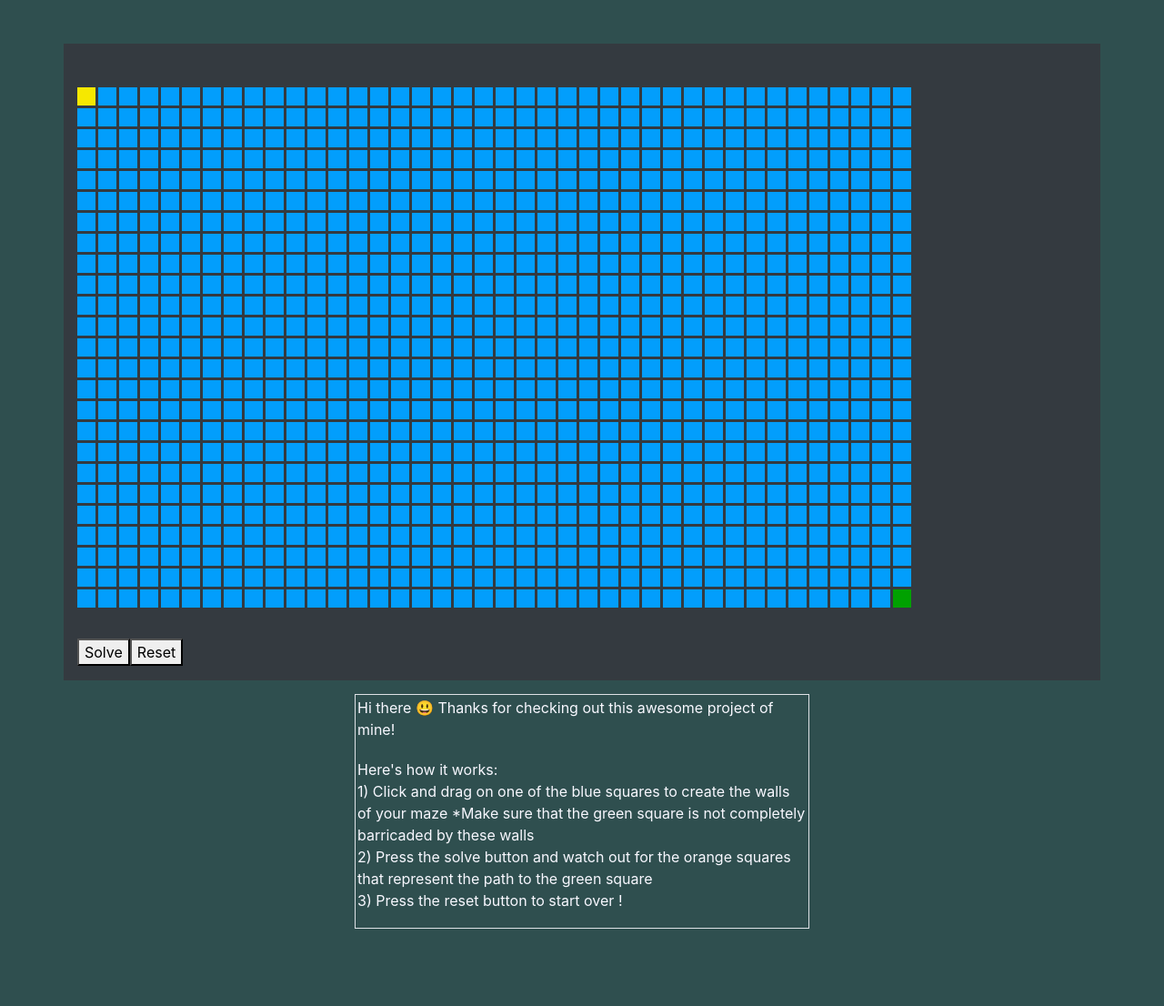
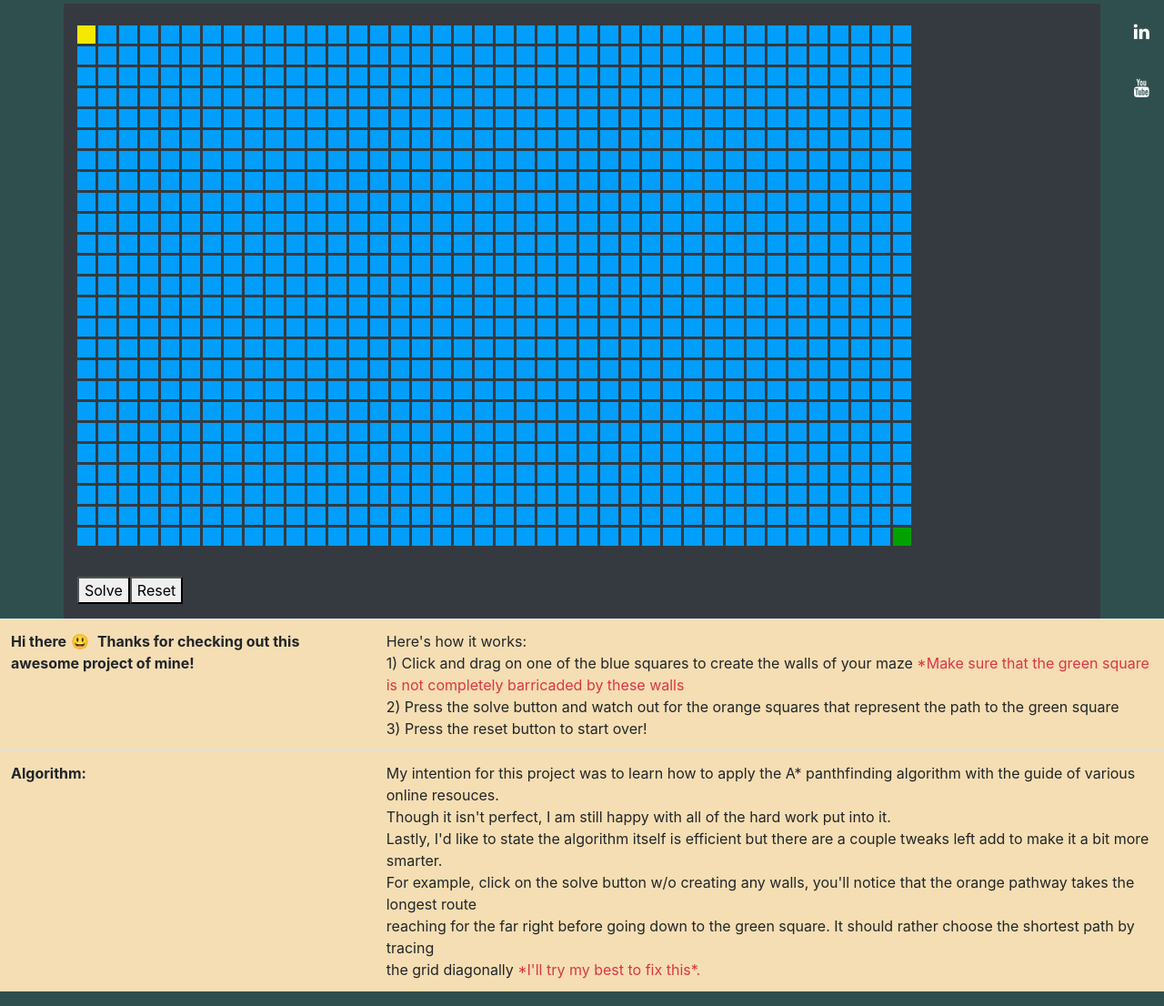
Before and after one commit to anlandou/mazesolver, a plain HTML site: page index.html in a window 1280 px wide. Shown: the whole page at 91% size. Before the commit the page ends 1021 px from the top, so only its background shows below. Drawn offline with nearby package versions, Linux system fonts and the light colour scheme.

Commit message:
added style and more content

```diff
--- a/index.html
+++ b/index.html
@@ -7,15 +7,23 @@
   </link>
   <!-- Latest compiled and minified CSS -->
   <link rel="stylesheet" href="https://maxcdn.bootstrapcdn.com/bootstrap/4.5.2/css/bootstrap.min.css">
+  <link rel="stylesheet" href="https://cdnjs.cloudflare.com/ajax/libs/font-awesome/4.7.0/css/font-awesome.min.css">
+
   <!-- jQuery library -->
   <script src="https://ajax.googleapis.com/ajax/libs/jquery/3.5.1/jquery.min.js"></script>
   <!-- Popper JS -->
   <script src="https://cdnjs.cloudflare.com/ajax/libs/popper.js/1.16.0/umd/popper.min.js"></script>
   <script src="https://maxcdn.bootstrapcdn.com/bootstrap/4.5.2/js/bootstrap.min.js"></script>
+
 </head>
 
 <body style="background-color:darkslategrey;">
-    <div class="container pt-5 mt-5 bg-dark">
+  <div class="icon-bar float-right mt-0 ">
+    <a href="https://www.linkedin.com/in/avemarianlandou/" target="_blank" class="linkedin"><i class="fa fa-linkedin"></i></a>
+    <a href="#" class="youtube"><i class="fa fa-youtube"></i></a>
+
+  </div>
+  <div class="container pt-4 mt-1 bg-dark">
     <canvas id="myCanvas" width="1000" height="600"></canvas>
     <div class="d-flex flex-row pb-3">
       <button onclick="solveMaze()">Solve</button>
@@ -23,13 +31,32 @@
       <p id="outcome" style="color:deepskyblue;"></p>
     </div>
   </div>
-    <div class="border">
-      <p class="rules"> Hi there 😃 Thanks for checking out this awesome project of mine!</p>
-      <p class="rules">Here's how it works: <br> 1) Click and drag on one of the blue squares to create the walls of your maze *Make sure that the green square is not completely barricaded by these walls
+
+  <table class="table table-md">
+    <tr>
+      <th scope="row">
+        Hi there<span style="padding:5px;">😃</span> Thanks for checking out this awesome project of mine!
+      </th>
+      <td class="rules">Here's how it works: <br> 1) Click and drag on one of the blue squares to create the walls of
+        your maze <span class="text-danger"> *Make sure that the green square is not completely barricaded by these walls</span>
         <br> 2) Press the solve button and watch out for the orange squares that represent the path to the green square
-         <br> 3) Press the reset button to start over !
-      </p>
-    </div>
+        <br> 3) Press the reset button to start over!
+      </td>
+    </tr>
+
+    <tr>
+      <th scope="row">Algorithm:</th>
+      <td class="rules"> My intention for this project was to learn how to apply the A* panthfinding algorithm with the
+        guide of various online resouces.
+        <br> Though it isn't perfect, I am still happy with all of the hard work put into it.
+        <br> Lastly, I'd like to state the algorithm itself is efficient but there are a couple tweaks left add to make it a bit more smarter. <br> For example, click on the
+        solve button w/o creating any walls, you'll notice that the orange pathway takes the longest route <br>
+        reaching for the far right before going down to the green square. It should rather choose the shortest path by tracing <br>
+        the grid diagonally <span class="text-danger">*I'll try my best to fix this*.</span>
+      </td>
+    </tr>
+
+  </table>
   <script src="test.js"></script>
 </body>
 
--- a/style.css
+++ b/style.css
@@ -1,12 +1,17 @@
-.border
+.table
 {
-    margin:auto;
-    width: 500px;
-    color: ghostwhite;
-    margin-top:15px;
+    background-color: wheat;
+
 }
-
 .rules
 {
    padding: 2px;
 }
+.icon-bar a {
+    display: block;
+    text-align: center;
+    padding: 16px;
+    transition: all 0.3s ease;
+    color: white;
+    font-size: 20px;
+  }
```
Lines whose indentation alone changed are shown as unchanged.
